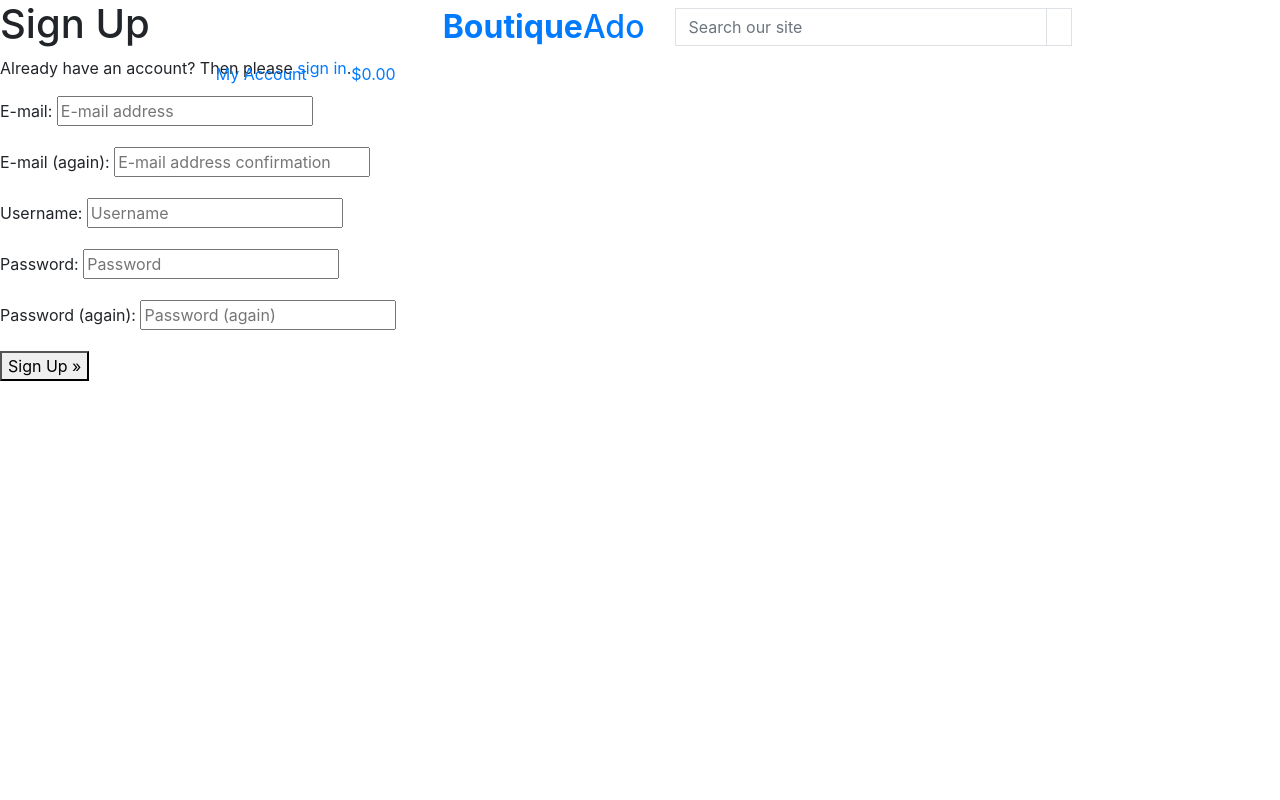
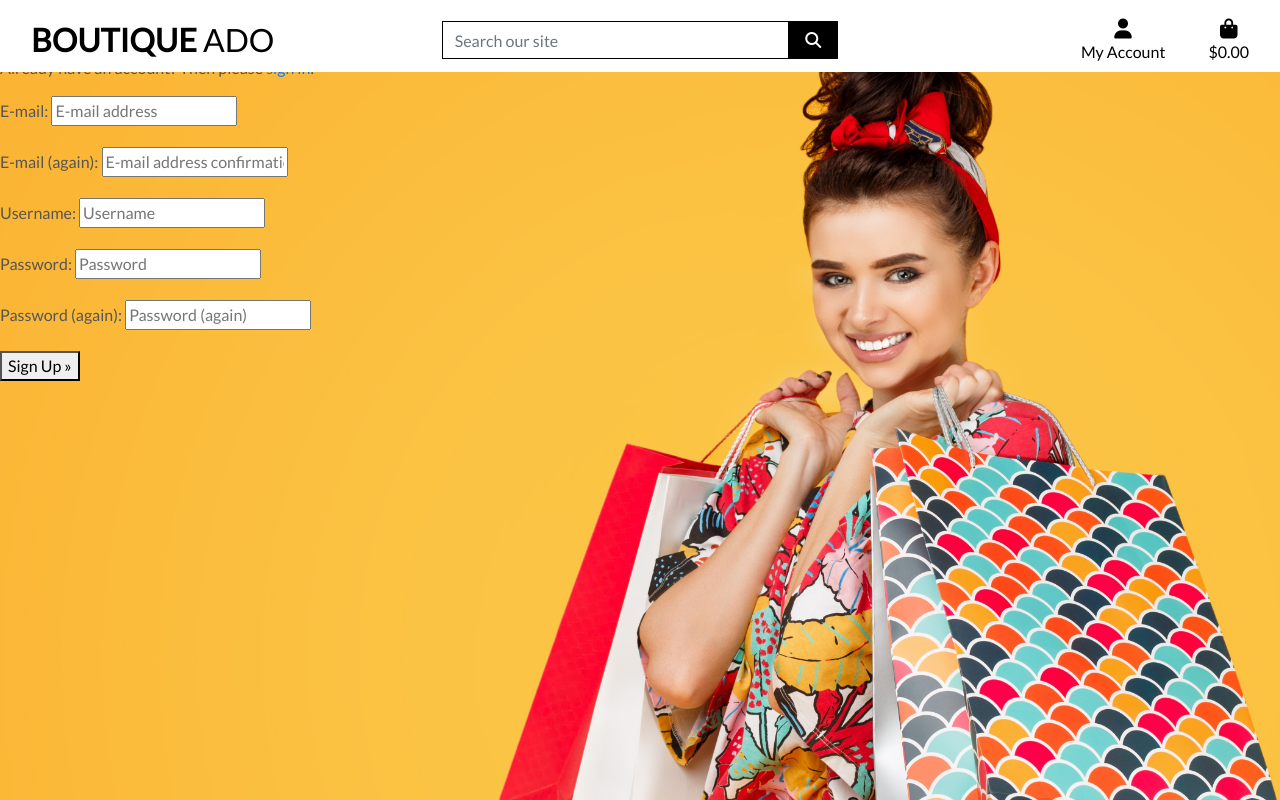
Before and after one commit to woodfordtim/boutique_ado_v1, a Django app: page /accounts/signup/ in a window 1280 px wide. Run offline with Django 3.2, Linux system fonts and the light colour scheme; some libraries are stand-ins or nearby versions.

Commit message:
Complete homepage header and CSS

```diff
--- a/boutique_ado/settings.py
+++ b/boutique_ado/settings.py
@@ -147,3 +147,7 @@
 # https://docs.djangoproject.com/en/3.1/howto/static-files/
 
 STATIC_URL = '/static/'
+STATICFILES_DIRS = (os.path.join(BASE_DIR, 'static'),)
+
+MEDIA_URL = '/media/'
+MEDIA_ROOT = os.path.join(BASE_DIR, 'media')
--- a/boutique_ado/urls.py
+++ b/boutique_ado/urls.py
@@ -15,9 +15,11 @@
 """
 from django.contrib import admin
 from django.urls import path, include
+from django.conf import settings
+from django.conf.urls.static import static
 
 urlpatterns = [
     path('admin/', admin.site.urls),
     path('accounts/', include('allauth.urls')),
     path('', include('home.urls')),
-]
+] + static(settings.MEDIA_URL, document_root=settings.MEDIA_ROOT)
--- /dev/null
+++ b/static/css/base.css
@@ -0,0 +1,81 @@
+html {
+    height: 100%;
+}
+
+body {
+    background: url('/media/homepage_background_cropped.jpg') no-repeat center center fixed;
+    background-size: cover;
+    height: calc(100vh - 164px);
+    color: #555;
+    font-family: 'Lato';
+}
+
+/* from Bulma */
+.icon {
+    align-items: center;
+    display: inline-flex;
+    justify-content: center;
+    height: 1.5rem;
+    width: 1.5rem;
+}
+
+.logo-font {
+    text-transform: uppercase;
+}
+
+.main-logo-link {
+    width: fit-content;
+}
+
+.shop-now-button {
+    background: black;
+    color: white;
+    min-width: 260px;
+}
+
+.btn-black {
+    background: black;
+    color: white;
+}
+
+.shop-now-button:hover,
+.shop-now-button:active,
+.shop-now-button:focus,
+.btn-black:hover,
+.btn-black:active,
+.btn-black:focus {
+    background: #222;
+    color: white;
+}
+
+.text-black {
+    color: #000 !important;
+}
+
+.border-black {
+    border: 1px solid black !important;
+}
+
+/* -------------------------------- Media Queries */
+
+/* Slightly larger container on xl screens */
+@media (min-width: 1200px) {
+  .container {
+    max-width: 80%;
+  }
+}
+
+/* fixed top navbar only on medium and up */
+@media (min-width: 992px) {
+    .fixed-top-desktop-only {
+        position: fixed;
+        top: 0;
+        right: 0;
+        left: 0;
+        z-index: 1030;
+    }
+
+    .header-container {
+        padding-top: 164px;
+    }
+}
--- a/templates/base.html
+++ b/templates/base.html
@@ -2,8 +2,8 @@
 
 <!doctype html>
 <html lang="en">
+  <head>
 
-    <head>
     {% block meta %}
         <meta http-equiv="X-UA-Compatible" content="ie=edge">
         <meta charset="utf-8">
@@ -14,42 +14,38 @@
     {% endblock %}
 
     {% block corecss %}
-            <link rel="stylesheet" href="https://stackpath.bootstrapcdn.com/bootstrap/4.5.2/css/bootstrap.min.css"
-                integrity="sha384-JcKb8q3iqJ61gNV9KGb8thSsNjpSL0n8PARn9HuZOnIxN0hoP+VmmDGMN5t9UJ0Z" crossorigin="anonymous">
+        <link rel="stylesheet" href="https://stackpath.bootstrapcdn.com/bootstrap/4.4.1/css/bootstrap.min.css" integrity="sha384-Vkoo8x4CGsO3+Hhxv8T/Q5PaXtkKtu6ug5TOeNV6gBiFeWPGFN9MuhOf23Q9Ifjh" crossorigin="anonymous">
+        <link rel="stylesheet" href="https://fonts.googleapis.com/css?family=Lato&display=swap">
+        <link rel="stylesheet" href="{% static 'css/base.css' %}">
     {% endblock %}
 
     {% block extra_css %}
     {% endblock %}
 
     {% block corejs %}
-            <script src="https://code.jquery.com/jquery-3.5.1.slim.min.js"
-                integrity="sha384-DfXdz2htPH0lsSSs5nCTpuj/zy4C+OGpamoFVy38MVBnE+IbbVYUew+OrCXaRkfj" crossorigin="anonymous">
-            </script>
-            <script src="https://cdn.jsdelivr.net/npm/popper.js@1.16.1/dist/umd/popper.min.js"
-                integrity="sha384-9/reFTGAW83EW2RDu2S0VKaIzap3H66lZH81PoYlFhbGU+6BZp6G7niu735Sk7lN" crossorigin="anonymous">
-            </script>
-            <script src="https://stackpath.bootstrapcdn.com/bootstrap/4.5.2/js/bootstrap.min.js"
-                integrity="sha384-B4gt1jrGC7Jh4AgTPSdUtOBvfO8shuf57BaghqFfPlYxofvL8/KUEfYiJOMMV+rV" crossorigin="anonymous">
-            </script>
+        <script src="https://kit.fontawesome.com/e9c73d7092.js" crossorigin="anonymous"></script>
+        <script src="https://code.jquery.com/jquery-3.4.1.slim.min.js" integrity="sha384-J6qa4849blE2+poT4WnyKhv5vZF5SrPo0iEjwBvKU7imGFAV0wwj1yYfoRSJoZ+n" crossorigin="anonymous"></script>
+        <script src="https://cdn.jsdelivr.net/npm/popper.js@1.16.0/dist/umd/popper.min.js" integrity="sha384-Q6E9RHvbIyZFJoft+2mJbHaEWldlvI9IOYy5n3zV9zzTtmI3UksdQRVvoxMfooAo" crossorigin="anonymous"></script>
+        <script src="https://stackpath.bootstrapcdn.com/bootstrap/4.4.1/js/bootstrap.min.js" integrity="sha384-wfSDF2E50Y2D1uUdj0O3uMBJnjuUD4Ih7YwaYd1iqfktj0Uod8GCExl3Og8ifwB6" crossorigin="anonymous"></script>
     {% endblock %}
 
     {% block extra_js %}
     {% endblock %}
 
-        <title>Boutique Ado {% block extra_title %} {% endblock %}</title>
+    <title>Boutique Ado {% block extra_title %}{% endblock %}</title>
   </head>
-
   <body>
     <header class="container-fluid fixed-top">
-            <div class="row">
-                <div class="col-12 col-lg-4 my-auto py-1 py-lg-0 text-center text-lg-left"></div>
+        <div id="topnav" class="row bg-white pt-lg-2 d-none d-lg-flex">
+            <div class="col-12 col-lg-4 my-auto py-1 py-lg-0 text-center text-lg-left">
                 <a href="{% url 'home' %}" class="nav-link main-logo-link">
-                        <h2 class="logo-font text-black my-0"><strong>Boutique</strong>Ado</h2>
+                    <h2 class="logo-font text-black my-0"><strong>Boutique</strong> Ado</h2>
                 </a>
+            </div>
             <div class="col-12 col-lg-4 my-auto py-1 py-lg-0">
                 <form method="GET" action="">
                     <div class="input-group w-100">
-                            <input class="form-control border border-black rounded-0" type="text" name="q"  placeholder="Search our site">
+                        <input class="form-control border border-black rounded-0" type="text" name="q" placeholder="Search our site">
                         <div class="input-group-append">
                             <button class="form-control btn btn-black border border-black rounded-0" type="submit">
                                 <span class="icon">
@@ -63,7 +59,7 @@
             <div class="col-12 col-lg-4 my-auto py-1 py-lg-0">
                 <ul class="list-inline list-unstyled text-center text-lg-right my-0">
                     <li class="list-inline-item dropdown">
-                            <a class="text-black nav-link" href="#" id="user-options" data-toggle="dropdown"    aria-haspopup="true" aria-expanded="false">
+                        <a class="text-black nav-link" href="#" id="user-options" data-toggle="dropdown" aria-haspopup="true" aria-expanded="false">
                             <div class="text-center">
                                 <div><i class="fas fa-user fa-lg"></i></div>
                                 <p class="my-0">My Account</p>
@@ -101,12 +97,11 @@
         </div>
     </header>
 
-
     {% if messages %}
-            <div class ="message-container" ></div>
+        <div class="message-container"></div>
     {% endif %}
 
-        {% block page-header %}
+    {% block page_header %}
     {% endblock %}
 
     {% block content %}
@@ -115,6 +110,6 @@
     {% block postloadjs %}
     {% endblock %}
 
+
   </body>
-
 </html>
```
Also changed, not shown: home/templates/home/index.html (+5 -8 lines), media/homepage_background_cropped.jpg (added). Lines whose indentation alone changed are shown as unchanged.
